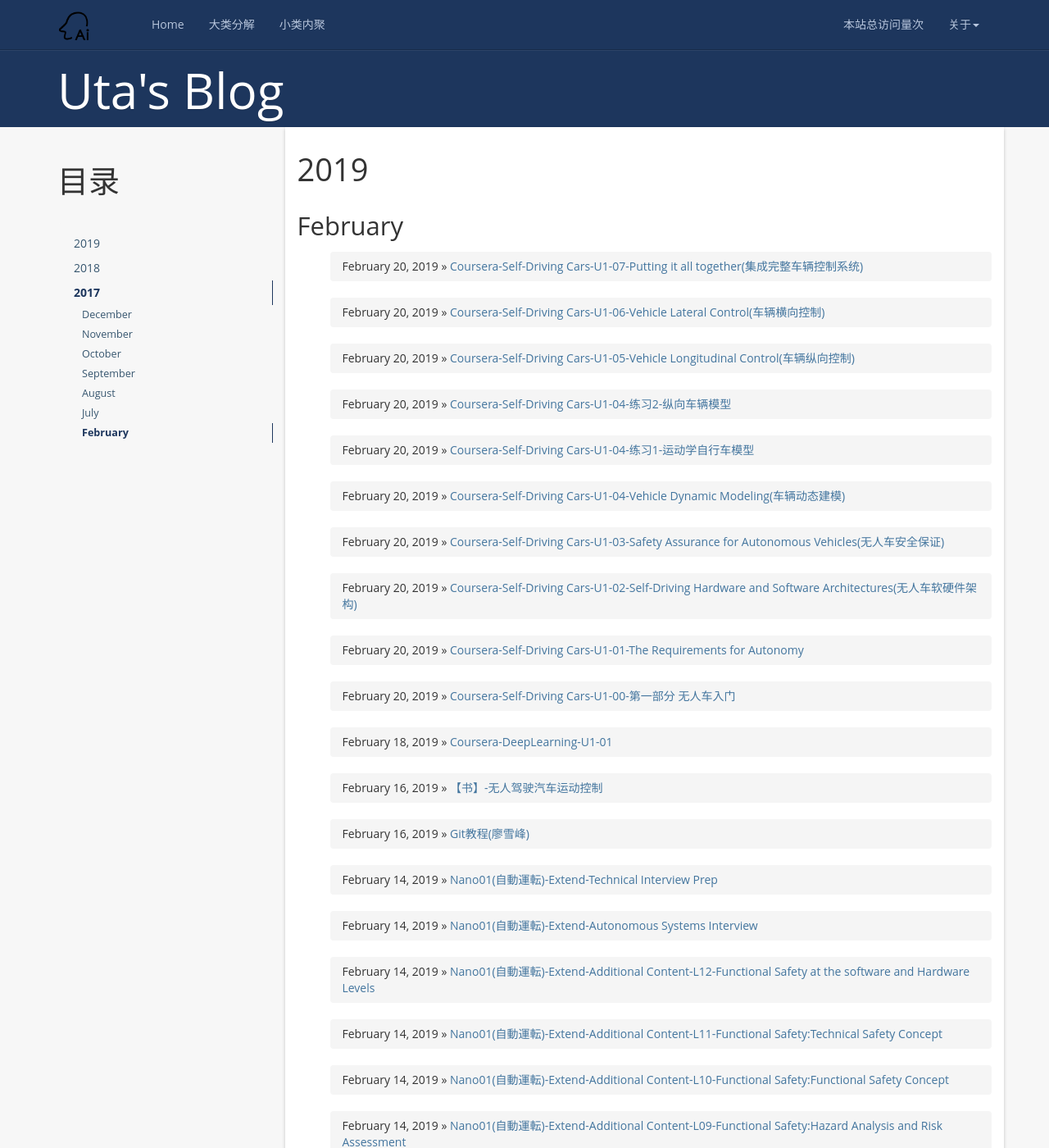
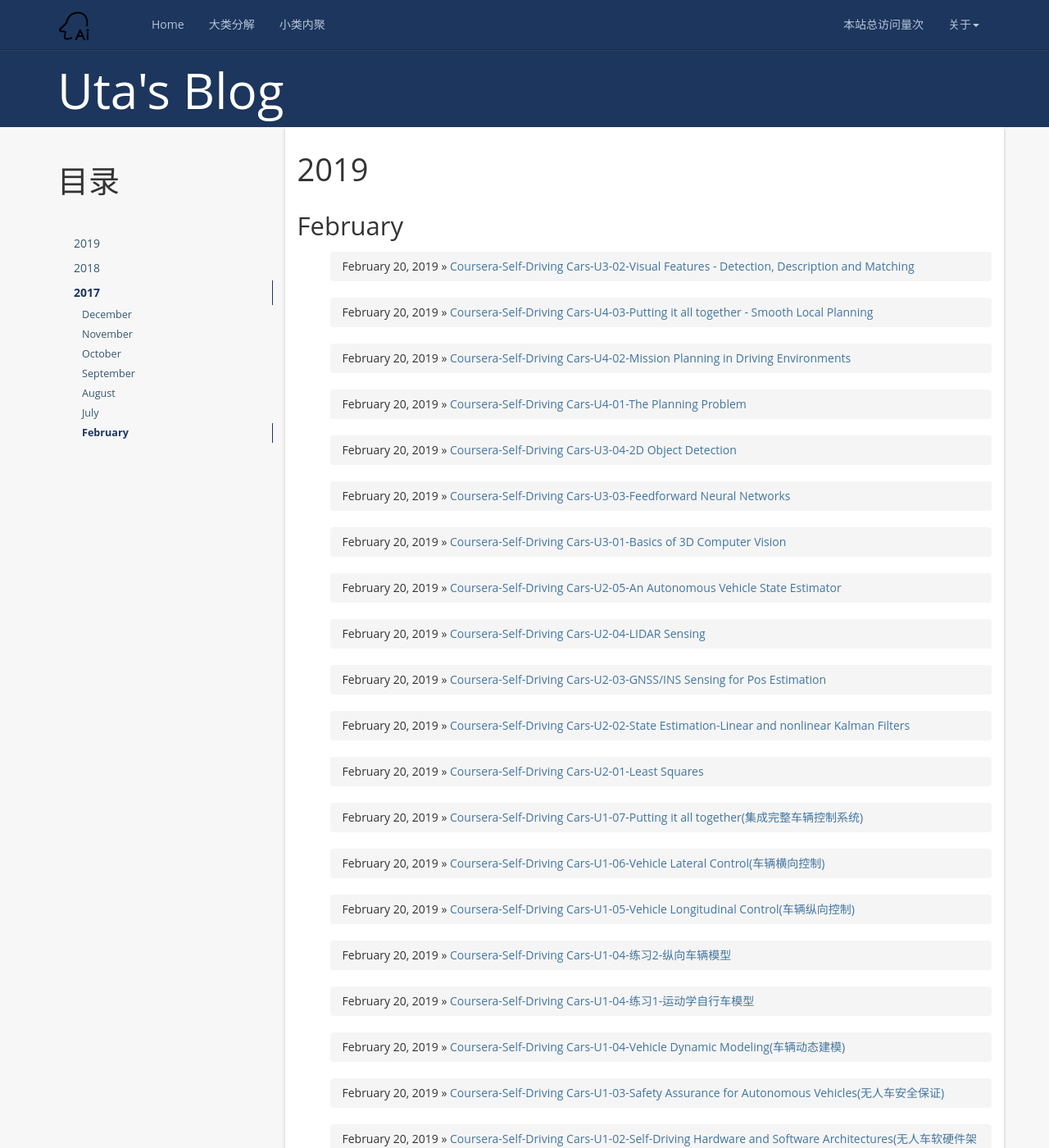
Before and after one commit to utanesuke0612/utanesuke0612.github.io, a Jekyll site: the page built from index.html, in a window 1280 px wide and 1400 px high. Shown: the whole window at 82% size. Built offline with Jekyll 4.4.1, drawn with Linux system fonts in a browser that asks for light colours; nearby versions of some CDN libraries; the list of posts is cut into pages by our own code; comment, search, counter and statistics services are not loaded.

Commit message:
add sketch

````diff
--- a/_posts/coursera/2019-02-20-coursera-SelfDrivingCar_u1-04-ex01.md
+++ b/_posts/coursera/2019-02-20-coursera-SelfDrivingCar_u1-04-ex01.md
@@ -51,3 +53,32 @@ class Bicycle():
         self.delta = 0
         self.beta = 0
 ```
+
+通过下面的函数，将除8以外的都画出来了，8怎么也画不出来...
+
+```python
+class Bicycle(Bicycle):
+    def step(self, v, w):
+        # ==================================
+        #  Implement kinematic model here
+        # ==================================
+
+        # 0. update the delta
+        self.delta = self.delta + w*self.sample_time
+        if(self.delta > self.w_max):   #limits the steer angle to the fisical limit
+            self.delta = self.w_max
+        if(self.delta < -self.w_max):
+            self.delta = -self.w_max
+
+        # 1. update the beta
+        tan_delta = np.tan(self.delta)
+        self.beta = np.arctan((tan_delta*(self.lr))/(self.L))
+
+        # 2. update the theta
+        self.theta = ((v*(np.cos(self.beta))*(np.tan(self.delta))) / self.L)*self.sample_time + self.theta
+
+        # 3. update the x and y
+        theta_plus_beta = self.beta + self.theta
+        self.xc = (v*(np.cos(theta_plus_beta)))*self.sample_time + self.xc
+        self.yc = (v*(np.sin(theta_plus_beta)))*self.sample_time + self.yc
+```
--- /dev/null
+++ b/_posts/coursera/2019-02-20-coursera-SelfDrivingCar_u2-01.md
@@ -0,0 +1,11 @@
+---
+layout: post
+title: Coursera-Self-Driving Cars-U2-01-Least Squares
+date: 2019-02-20 02:01:00
+categories: self-driving(自動運転)
+tags: self-driving Coursera
+---
+* content
+{:toc}
+
+# 0. 小结
--- /dev/null
+++ b/_posts/coursera/2019-02-20-coursera-SelfDrivingCar_u2-02.md
@@ -0,0 +1,11 @@
+---
+layout: post
+title: Coursera-Self-Driving Cars-U2-02-State Estimation-Linear and nonlinear Kalman Filters
+date: 2019-02-20 02:02:00
+categories: self-driving(自動運転)
+tags: self-driving Coursera
+---
+* content
+{:toc}
+
+# 0. 小结
--- /dev/null
+++ b/_posts/coursera/2019-02-20-coursera-SelfDrivingCar_u2-03.md
@@ -0,0 +1,11 @@
+---
+layout: post
+title: Coursera-Self-Driving Cars-U2-03-GNSS/INS Sensing for Pos Estimation
+date: 2019-02-20 02:03:00
+categories: self-driving(自動運転)
+tags: self-driving Coursera
+---
+* content
+{:toc}
+
+# 0. 小结
--- /dev/null
+++ b/_posts/coursera/2019-02-20-coursera-SelfDrivingCar_u2-04.md
@@ -0,0 +1,11 @@
+---
+layout: post
+title: Coursera-Self-Driving Cars-U2-04-LIDAR Sensing
+date: 2019-02-20 02:04:00
+categories: self-driving(自動運転)
+tags: self-driving Coursera
+---
+* content
+{:toc}
+
+# 0. 小结
--- /dev/null
+++ b/_posts/coursera/2019-02-20-coursera-SelfDrivingCar_u2-05.md
@@ -0,0 +1,11 @@
+---
+layout: post
+title: Coursera-Self-Driving Cars-U2-05-An Autonomous Vehicle State Estimator
+date: 2019-02-20 02:05:00
+categories: self-driving(自動運転)
+tags: self-driving Coursera
+---
+* content
+{:toc}
+
+# 0. 小结
--- /dev/null
+++ b/_posts/coursera/2019-02-20-coursera-SelfDrivingCar_u3-01.md
@@ -0,0 +1,11 @@
+---
+layout: post
+title: Coursera-Self-Driving Cars-U3-01-Basics of 3D Computer Vision
+date: 2019-02-20 03:01:00
+categories: self-driving(自動運転)
+tags: self-driving Coursera
+---
+* content
+{:toc}
+
+# 0. 小结
--- /dev/null
+++ b/_posts/coursera/2019-02-20-coursera-SelfDrivingCar_u3-02.md
@@ -0,0 +1,11 @@
+---
+layout: post
+title: Coursera-Self-Driving Cars-U3-02-Visual Features - Detection, Description and Matching
+date: 2019-02-20 023:02:00
+categories: self-driving(自動運転)
+tags: self-driving Coursera
+---
+* content
+{:toc}
+
+# 0. 小结
--- /dev/null
+++ b/_posts/coursera/2019-02-20-coursera-SelfDrivingCar_u3-03.md
@@ -0,0 +1,11 @@
+---
+layout: post
+title: Coursera-Self-Driving Cars-U3-03-Feedforward Neural Networks
+date: 2019-02-20 03:03:00
+categories: self-driving(自動運転)
+tags: self-driving Coursera
+---
+* content
+{:toc}
+
+# 0. 小结
--- /dev/null
+++ b/_posts/coursera/2019-02-20-coursera-SelfDrivingCar_u3-04.md
@@ -0,0 +1,11 @@
+---
+layout: post
+title: Coursera-Self-Driving Cars-U3-04-2D Object Detection
+date: 2019-02-20 03:04:00
+categories: self-driving(自動運転)
+tags: self-driving Coursera
+---
+* content
+{:toc}
+
+# 0. 小结
--- /dev/null
+++ b/_posts/coursera/2019-02-20-coursera-SelfDrivingCar_u4-01.md
@@ -0,0 +1,11 @@
+---
+layout: post
+title: Coursera-Self-Driving Cars-U4-01-The Planning Problem
+date: 2019-02-20 04:01:00
+categories: self-driving(自動運転)
+tags: self-driving Coursera
+---
+* content
+{:toc}
+
+# 0. 小结
--- /dev/null
+++ b/_posts/coursera/2019-02-20-coursera-SelfDrivingCar_u4-02.md
@@ -0,0 +1,11 @@
+---
+layout: post
+title: Coursera-Self-Driving Cars-U4-02-Mission Planning in Driving Environments
+date: 2019-02-20 04:02:00
+categories: self-driving(自動運転)
+tags: self-driving Coursera
+---
+* content
+{:toc}
+
+# 0. 小结
--- /dev/null
+++ b/_posts/coursera/2019-02-20-coursera-SelfDrivingCar_u4-03.md
@@ -0,0 +1,11 @@
+---
+layout: post
+title: Coursera-Self-Driving Cars-U4-03-Putting it all together - Smooth Local Planning
+date: 2019-02-20 04:03:00
+categories: self-driving(自動運転)
+tags: self-driving Coursera
+---
+* content
+{:toc}
+
+# 0. 小结
````
Also changed, not shown: other parts of _posts/coursera/2019-02-20-coursera-SelfDrivingCar_u1-04-ex01.md (+2 -0 lines), _posts/coursera/2019-02-20-coursera-SelfDrivingCar_u1-04-ex02.md (+2 -0 lines), _posts/coursera/2019-02-20-coursera-SelfDrivingCar_u1-04.md (+0 -1 lines).
